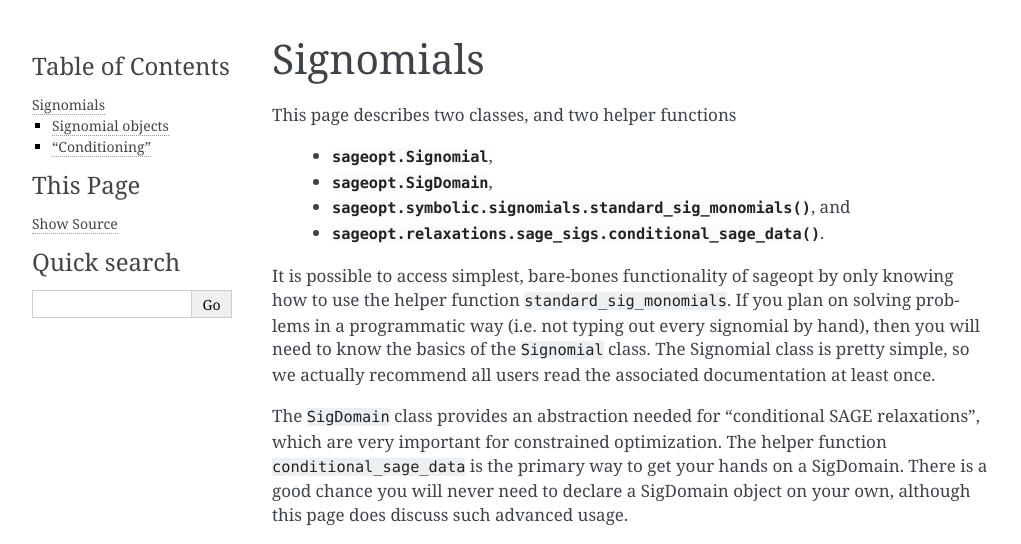
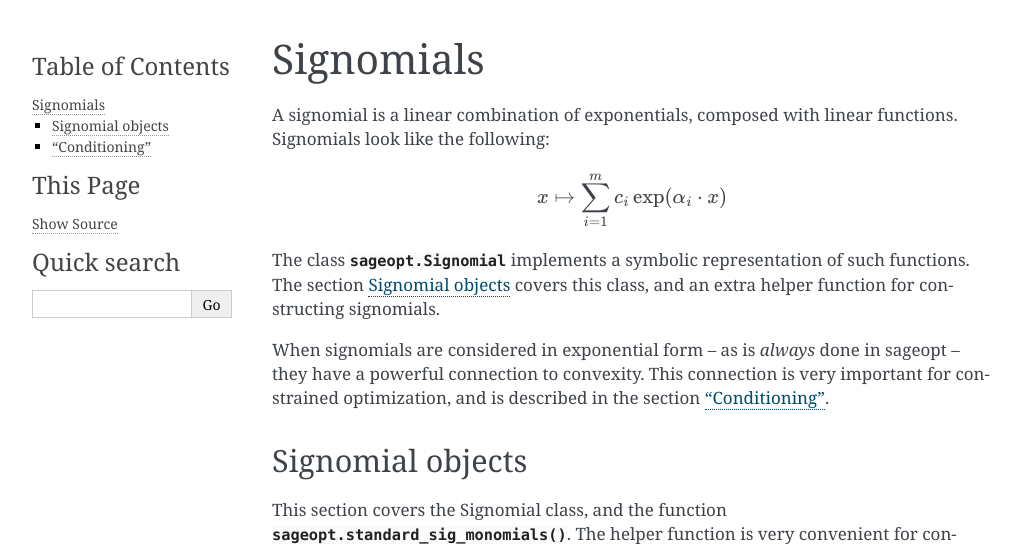
Before and after one commit to rileyjmurray/sageopt, a Sphinx documentation site: the page built from docs/source/documentation/sageopt.symbolic_signomials.rst, in a window 1280 px wide and 1400 px high, cut to the strip 0-544 px from the top of the window. Shown: the whole strip, without its empty margins (118-1139 px from the left). Built offline with Sphinx 7.4.7, drawn with Linux system fonts in a browser that asks for light colours; some of the changed text lies outside the part shown.

Commit message:
id like to sleep but cant so docs i guess

```diff
--- a/docs/source/documentation/sageopt.symbolic_signomials.rst
+++ b/docs/source/documentation/sageopt.symbolic_signomials.rst
@@ -3,36 +3,36 @@
 Signomials
 ==========
 
-This page describes two classes, and two helper functions
+A signomial is a linear combination of exponentials, composed with linear functions.
+Signomials look like the following:
 
- - :class:`sageopt.Signomial`,
- - :class:`sageopt.SigDomain`,
- - :func:`sageopt.symbolic.signomials.standard_sig_monomials`, and
- - :func:`sageopt.relaxations.sage_sigs.conditional_sage_data`.
+.. math::
 
-It is possible to access simplest, bare-bones functionality of sageopt by only knowing
-how to use the helper function ``standard_sig_monomials``. If you plan on solving problems
-in a programmatic way (i.e. not typing out every signomial by hand), then you will
-need to know the basics of the ``Signomial`` class. The Signomial class is pretty simple,
-so we actually recommend all users read the associated documentation at least once.
+   x \mapsto \sum_{i=1}^m c_i \exp({\alpha}_i \cdot x)
 
+The class :class:`sageopt.Signomial` implements a symbolic representation of such functions.
+The section :ref:`sigobj` covers this class, and an extra helper function
+for constructing signomials.
 
-The ``SigDomain`` class provides an abstraction needed for "conditional SAGE relaxations",
-which are very important for constrained optimization.
-The helper function ``conditional_sage_data`` is the primary way to get your hands on
-a SigDomain.
-There is a good chance you will never need to declare a SigDomain object on your own,
-although this page does discuss such advanced usage.
+When signomials are considered in exponential form -- as is *always* done in sageopt --
+they have a powerful connection to convexity. This connection is very important for
+constrained optimization, and is described in the section :ref:`condsagesigs`.
 
-.. automethod:: sageopt.symbolic.signomials.standard_sig_monomials
-
+.. _sigobj:
 
 Signomial objects
 -----------------
 
+This section covers the Signomial class, and the function
+:func:`sageopt.standard_sig_monomials`. The helper function
+is very convenient for constructing Signomial objects; you
+might even use it more than the Signomial constructor itself.
+Nevertheless, it is a good idea to review the Signomial class first.
+
 .. autoclass:: sageopt.Signomial
     :members:
 
+.. automethod:: sageopt.symbolic.signomials.standard_sig_monomials
 
 .. _condsagesigs:
 
@@ -43,8 +43,8 @@ The primary contribution of MCW2019_ was to show that convex sets have a special
 in the theory of SAGE relaxations.
 In particular, SAGE can incorporate convex constraints into a problem by a lossless process
 known as *partial dualization*.
-You can think of partial dualization as a type of "conditioning", in the sense of "conditional
-probability".
+You can think of partial dualization as a type of "conditioning", in the sense of conditional
+probability.
 
 We designed sageopt so users can leverage the full power of partial dualization without being
 experts on the subject.
```
Also changed, not shown: docs/source/documentation/sageopt.symbolic_polynomials.rst (+14 -1 lines), 2 other files.
